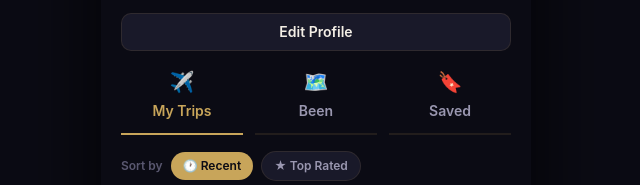
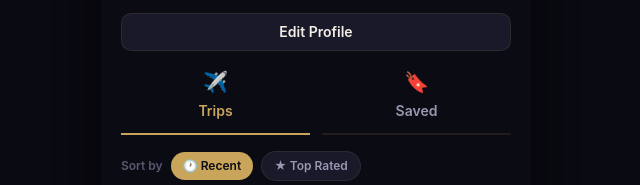
Before and after one commit to racheltzhang/wayfarer, a Next.js app: page /profile in a window 1280 px wide. Shown: the part 260-445 px from the top of the page, without its empty margins (324-964 px from the left). Built offline with nearby package versions, Linux system fonts and the light colour scheme.

Commit message:
combine trips + been into single profile tab

```diff
--- a/app/(main)/profile/page.tsx
+++ b/app/(main)/profile/page.tsx
@@ -13,7 +13,7 @@ import type { Profile, Trip, BeenTripData } from '@/lib/types'
 const ME        = MOCK_PROFILES.find(p => p.id === 'me')!
 const ALL_USERS = MOCK_PROFILES.filter(p => p.id !== 'me')
 
-type Tab    = 'trips' | 'been' | 'saved'
+type Tab    = 'trips' | 'saved'
 type Sheet  = null | 'followers' | 'following' | 'settings'
 type SortBy = 'recent' | 'rating'
 
@@ -446,7 +446,7 @@ export default function ProfilePage() {
 
         <div className="flex-1 flex justify-around">
           {[
-            { label: 'Trips',     value: myTrips.length,  onClick: () => setTab('trips') },
+            { label: 'Trips',     value: myTrips.length + beenEntries.length,  onClick: () => setTab('trips') },
             { label: 'Followers', value: followerCount,   onClick: () => setSheet('followers') },
             { label: 'Following', value: followingCount,  onClick: () => setSheet('following') },
           ].map(s => (
@@ -480,11 +480,7 @@ export default function ProfilePage() {
 
       {/* ── Tab switcher ─────────────────────────────────────── */}
       <div className="flex mx-5 mb-4 gap-3">
-        {([
-        ['trips', '✈️', 'My Trips'],
-        ['been',  '🗺️', `Been${beenEntries.length > 0 ? ` (${beenEntries.length})` : ''}`],
-        ['saved', '🔖', 'Saved'],
-      ] as [Tab, string, string][]).map(([t, icon, label]) => (
+        {([['trips', '✈️', 'Trips'], ['saved', '🔖', 'Saved']] as [Tab, string, string][]).map(([t, icon, label]) => (
           <button
             key={t}
             onClick={() => setTab(t)}
@@ -505,12 +501,22 @@ export default function ProfilePage() {
         ))}
       </div>
 
-      {/* ── My Trips list ────────────────────────────────────── */}
+      {/* ── Trips tab: created + been combined ───────────────── */}
       {tab === 'trips' && (
         <div className="px-5">
-          {sortedMyTrips.length > 0 ? (
+          {sortedMyTrips.length === 0 && beenEntries.length === 0 ? (
+            <div className="flex flex-col items-center justify-center py-16 text-center px-4">
+              <div className="text-4xl mb-3">✈️</div>
+              <div className="text-sm font-semibold mb-1">No trips yet</div>
+              <div className="text-xs mb-4" style={{ color: 'var(--text2)' }}>Create a trip or log a visit to get started</div>
+              <button className="btn-primary text-sm px-6" onClick={() => router.push('/create')}>
+                + Create a Trip
+              </button>
+            </div>
+          ) : (
             <>
-              {/* Sort controls */}
+              {/* Sort controls — only if created trips exist */}
+              {sortedMyTrips.length > 0 && (
                 <div className="flex items-center gap-2 mb-4">
                   <span className="text-xs font-semibold" style={{ color: 'var(--text3)' }}>Sort by</span>
                   {([['recent', '🕐 Recent'], ['rating', '★ Top Rated']] as [SortBy, string][]).map(([s, label]) => (
@@ -526,47 +532,29 @@ export default function ProfilePage() {
                     </button>
                   ))}
                 </div>
+              )}
 
-              {/* Cards */}
+              {/* Created trips */}
               {sortedMyTrips.map(trip => (
                 <MyTripCard key={trip.id} trip={trip} />
               ))}
-            </>
-          ) : (
-            <div className="flex flex-col items-center justify-center py-16 text-center px-4">
-              <div className="text-4xl mb-3">✈️</div>
-              <div className="text-sm font-semibold mb-1">No trips yet</div>
-              <div className="text-xs mb-4" style={{ color: 'var(--text2)' }}>Plan your first adventure</div>
-              <button className="btn-primary text-sm px-6" onClick={() => router.push('/create')}>
-                + Create a Trip
-              </button>
-            </div>
-          )}
+
+              {/* Been section divider — only if both types exist */}
+              {sortedMyTrips.length > 0 && beenEntries.length > 0 && (
+                <div className="flex items-center gap-3 my-4">
+                  <div style={{ flex: 1, height: 1, background: 'var(--border)' }} />
+                  <span className="text-[11px] font-semibold" style={{ color: 'var(--text3)' }}>
+                    Places I&apos;ve been
+                  </span>
+                  <div style={{ flex: 1, height: 1, background: 'var(--border)' }} />
                 </div>
               )}
 
-      {/* ── Been / Visited log ───────────────────────────────── */}
-      {tab === 'been' && (
-        <div className="px-5">
-          {beenEntries.length > 0 ? (
-            <>
-              <div className="flex items-center gap-2 mb-4">
-                <span className="text-xs" style={{ color: 'var(--text3)' }}>
-                  {beenEntries.length} {beenEntries.length === 1 ? 'place' : 'places'} logged
-                </span>
-              </div>
+              {/* Been entries */}
               {beenEntries.map(entry => (
                 <BeenCard key={entry.tripId} data={entry} allTrips={allTrips} />
               ))}
             </>
-          ) : (
-            <div className="flex flex-col items-center justify-center py-16 text-center px-4">
-              <div className="text-4xl mb-3">🗺️</div>
-              <div className="text-sm font-semibold mb-1">No visits logged yet</div>
-              <div className="text-xs mb-4" style={{ color: 'var(--text2)' }}>
-                Tap &ldquo;Log my visit&rdquo; on any trip to record your experience
-              </div>
-            </div>
           )}
         </div>
       )}
```
Lines whose indentation alone changed are shown as unchanged.
